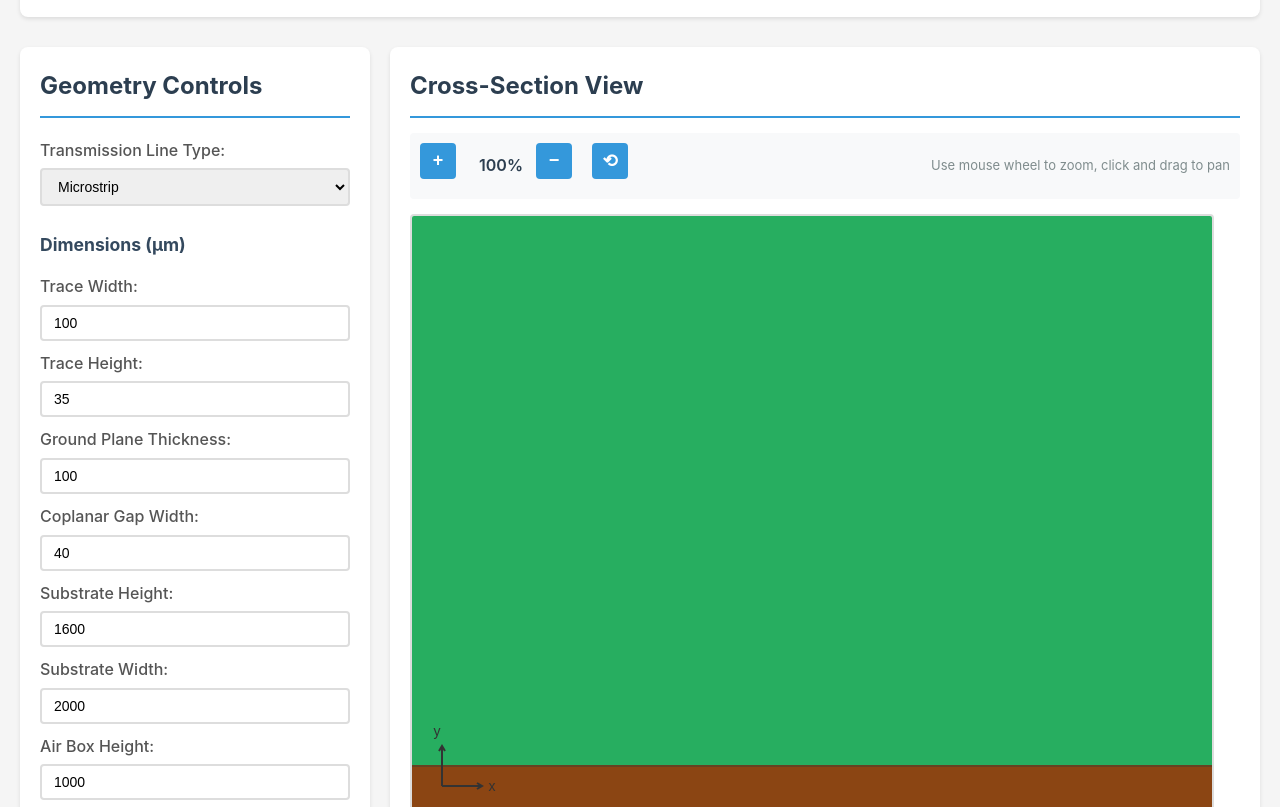
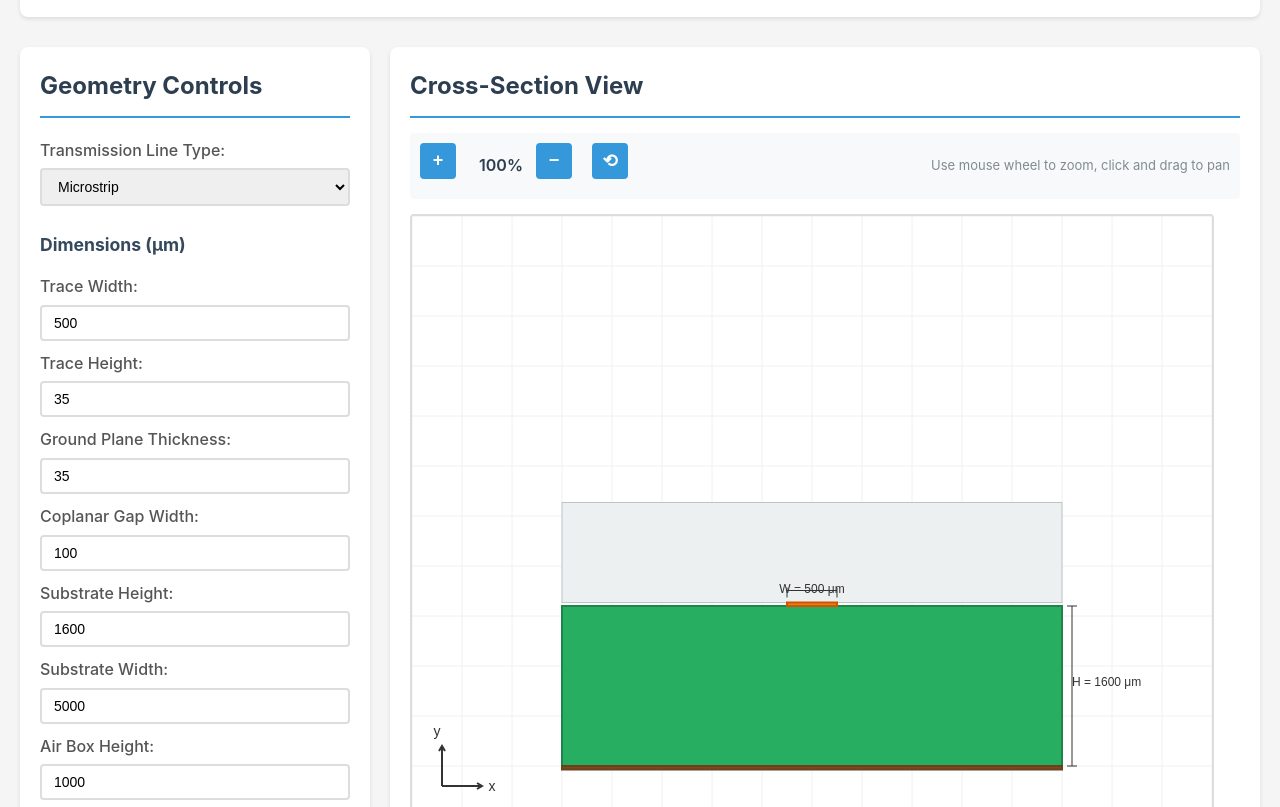
Before and after one commit to NathanGregKidd/2D_EM_solver, a plain HTML site: page webui/index.html in a window 1280 px wide. Shown: the part 145-952 px from the top of the page. Drawn offline with Linux system fonts and the light colour scheme.

Commit message:
made default sizes something sane

```diff
--- a/webui/geometry.js
+++ b/webui/geometry.js
@@ -7,7 +7,7 @@ class TransmissionLineGeometry {
     constructor() {
         this.canvas = document.getElementById('geometry-canvas');
         this.ctx = this.canvas.getContext('2d');
-        this.scale = 0.5; // pixels per micrometer
+        this.scale = 0.1; // pixels per micrometer
         this.offsetX = 50;
         this.offsetY = 50;
 
--- a/webui/index.html
+++ b/webui/index.html
@@ -36,22 +36,22 @@
                     <h3>Dimensions (μm)</h3>
                     <div class="dimension-inputs">
                         <label for="trace-width">Trace Width:</label>
-                        <input type="number" id="trace-width" value="100" min="1" step="1">
+                        <input type="number" id="trace-width" value="500" min="1" step="1">
 
                         <label for="trace-height">Trace Height:</label>
                         <input type="number" id="trace-height" value="35" min="1" step="1">
 
                         <label for="ground-thickness">Ground Plane Thickness:</label>
-                        <input type="number" id="ground-thickness" value="100" min="1" step="1">
+                        <input type="number" id="ground-thickness" value="35" min="1" step="1">
 
                         <label for="coplanar-gap">Coplanar Gap Width:</label>
-                        <input type="number" id="coplanar-gap" value="40" min="1" step="1">
+                        <input type="number" id="coplanar-gap" value="100" min="1" step="1">
 
                         <label for="substrate-height">Substrate Height:</label>
                         <input type="number" id="substrate-height" value="1600" min="1" step="1">
 
                         <label for="substrate-width">Substrate Width:</label>
-                        <input type="number" id="substrate-width" value="2000" min="1" step="1">
+                        <input type="number" id="substrate-width" value="5000" min="1" step="1">
 
                         <label for="air-height">Air Box Height:</label>
                         <input type="number" id="air-height" value="1000" min="1" step="1">
```
